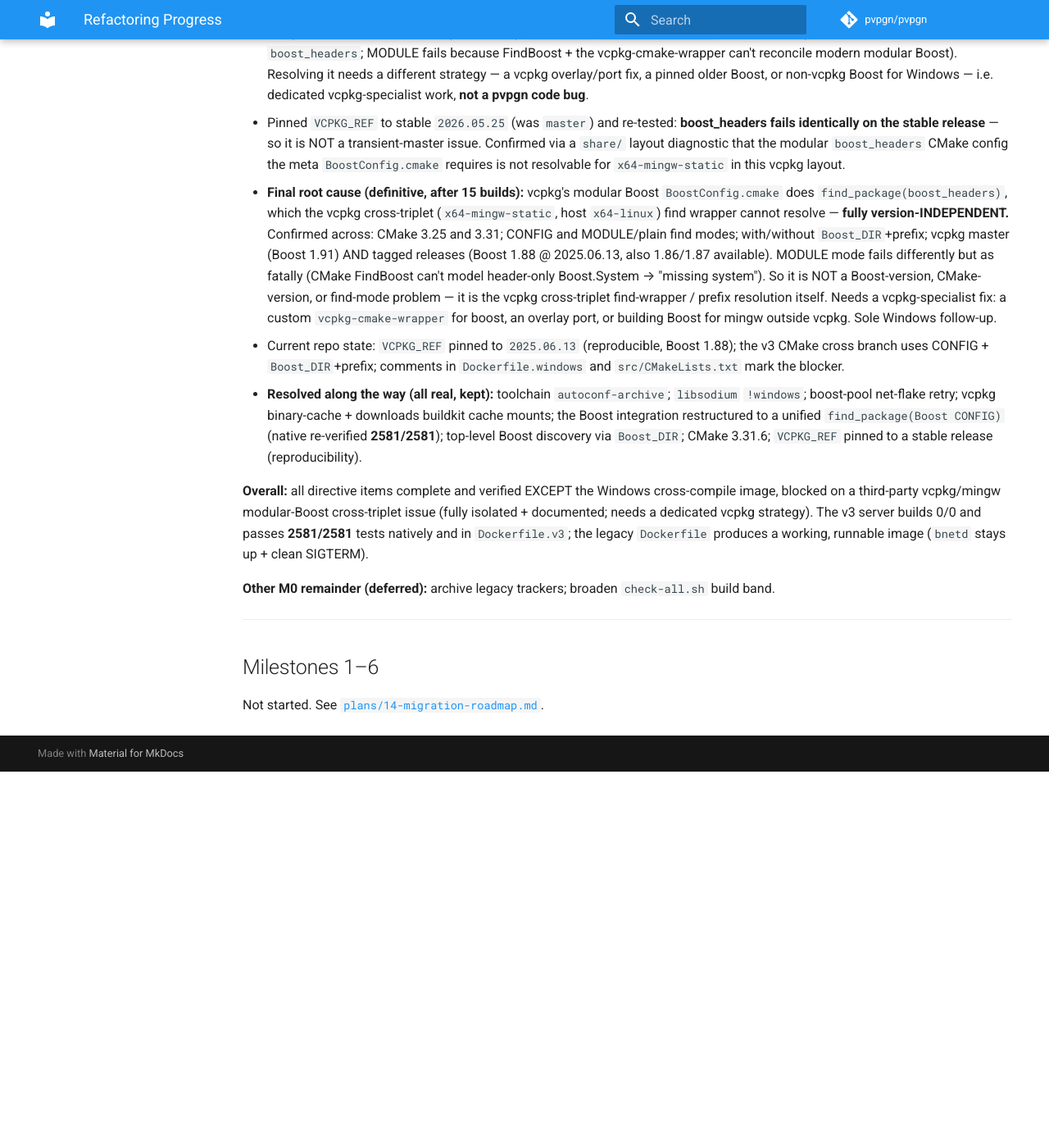
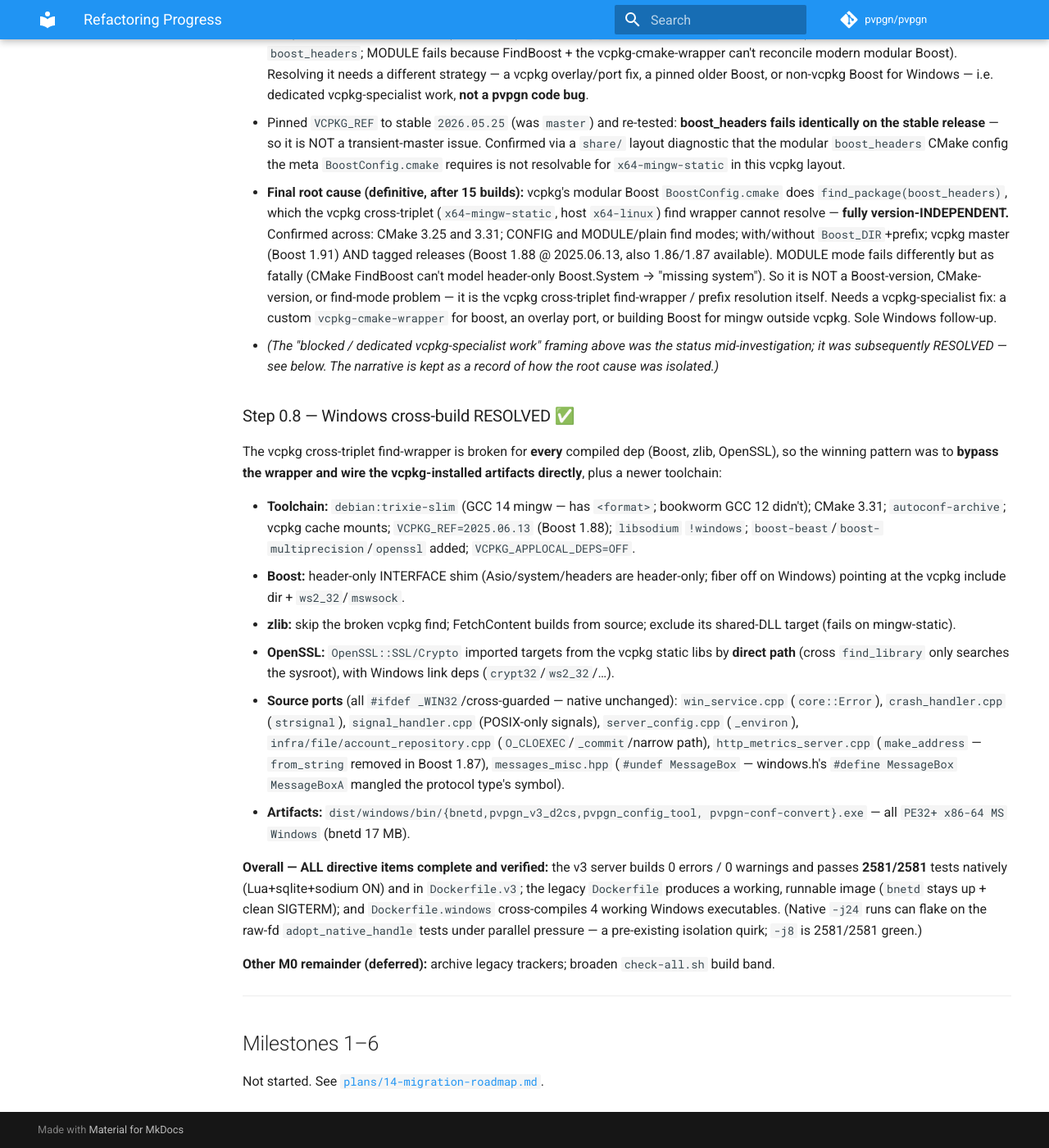
Before and after one commit to ldmonster/pvpgn, an MkDocs documentation site: the page built from docs/refactoring/progress.md, in a window 1280 px wide and 1400 px high, scrolled down 5691 px. Shown: the whole window at 82% size. Built offline with MkDocs 1.6.1 and Material for MkDocs 9.7.7, drawn with Linux system fonts in a browser that asks for light colours; comment, search, counter and statistics services are not loaded; before the commit the page ends 6632 px from its top, so only the background shows below that.

Commit message:
Dockerfile.windows: cross-compile working Windows .exe binaries
Completes the Windows cross-build (was documented as blocked). The vcpkg
cross-triplet (x64-mingw-static) find-wrapper is broken for every compiled
dependency, so the approach is to bypass it and wire the vcpkg-installed
artifacts directly, on a newer toolchain.

Toolchain (Dockerfile.windows / vcpkg.json):
- debian:trixie-slim → GCC 14 mingw (has <format>; bookworm GCC 12 did not).
- CMake 3.31, autoconf-archive, vcpkg buildkit cache mounts.
- VCPKG_REF pinned to 2025.06.13 (Boost 1.88); libsodium !windows;
  boost-beast / boost-multiprecision / openssl added; VCPKG_APPLOCAL_DEPS=OFF.

Build wiring (src/CMakeLists.txt, all guarded by VCPKG_TARGET_TRIPLET — native
unchanged, re-verified 2581/2581):
- Boost: header-only INTERFACE shim (Asio/system/headers header-only; fiber off
  on Windows) over the vcpkg include dir + ws2_32/mswsock.
- zlib: skip the broken vcpkg find, FetchContent from source, exclude the
  shared DLL target (fails on mingw-static).
- OpenSSL: OpenSSL::SSL/Crypto imported from the vcpkg static libs by direct
  path (cross find_library only searches the sysroot) + Windows link deps.

Source ports (all #ifdef _WIN32 / cross-guarded — native paths unchanged):
- win_service.cpp: core::Error instead of Result<string,string>.
- crash_handler.cpp: guard POSIX strsignal.
- signal_handler.cpp: POSIX-only SIGHUP/SIGUSR1/SIGUSR2 guarded.
- server_config.cpp: _environ macro must not be scope-qualified.
- infra/file/account_repository.cpp: O_CLOEXEC fallback, _commit for fsync,
  narrow path for ::open.
- http_metrics_server.cpp: make_address (from_string removed in Boost 1.87).
- messages_misc.hpp: #undef MessageBox — windows.h's `#define MessageBox
  MessageBoxA` (via Asio) mangled the protocol message type's linker symbol.

Result: dist/windows/bin/{bnetd,pvpgn_v3_d2cs,pvpgn_config_tool,
pvpgn-conf-convert}.exe — all PE32+ x86-64 MS Windows. All three Dockerfiles
now build; native + Dockerfile.v3 remain 0/0 and 2581/2581.

Co-Authored-By: Claude Opus 4.8 (1M context) <noreply@anthropic.com>

```diff
--- a/docs/refactoring/progress.md
+++ b/docs/refactoring/progress.md
@@ -297,22 +297,44 @@ build+test in a clean image), `Dockerfile` (legacy), and `Dockerfile.windows`.
      the vcpkg cross-triplet find-wrapper / prefix resolution itself. Needs a
      vcpkg-specialist fix: a custom `vcpkg-cmake-wrapper` for boost, an overlay
      port, or building Boost for mingw outside vcpkg. Sole Windows follow-up.
-   - Current repo state: `VCPKG_REF` pinned to `2025.06.13` (reproducible,
-     Boost 1.88); the v3 CMake cross branch uses CONFIG + `Boost_DIR`+prefix;
-     comments in `Dockerfile.windows` and `src/CMakeLists.txt` mark the blocker.
-  - **Resolved along the way (all real, kept):** toolchain `autoconf-archive`;
-     `libsodium` `!windows`; boost-pool net-flake retry; vcpkg binary-cache +
-     downloads buildkit cache mounts; the Boost integration restructured to a
-     unified `find_package(Boost CONFIG)` (native re-verified **2581/2581**);
-     top-level Boost discovery via `Boost_DIR`; CMake 3.31.6; `VCPKG_REF`
-     pinned to a stable release (reproducibility).
+  - *(The "blocked / dedicated vcpkg-specialist work" framing above was the
+     status mid-investigation; it was subsequently RESOLVED — see below. The
+     narrative is kept as a record of how the root cause was isolated.)*
 
-**Overall:** all directive items complete and verified EXCEPT the Windows
-cross-compile image, blocked on a third-party vcpkg/mingw modular-Boost
-cross-triplet issue (fully isolated + documented; needs a dedicated vcpkg
-strategy). The v3 server builds 0/0 and passes **2581/2581** tests natively and
-in `Dockerfile.v3`; the legacy `Dockerfile` produces a working, runnable image
-(`bnetd` stays up + clean SIGTERM).
+### Step 0.8 — Windows cross-build RESOLVED ✅
+
+The vcpkg cross-triplet find-wrapper is broken for **every** compiled dep
+(Boost, zlib, OpenSSL), so the winning pattern was to **bypass the wrapper and
+wire the vcpkg-installed artifacts directly**, plus a newer toolchain:
+
+- **Toolchain:** `debian:trixie-slim` (GCC 14 mingw — has `<format>`; bookworm
+  GCC 12 didn't); CMake 3.31; `autoconf-archive`; vcpkg cache mounts;
+  `VCPKG_REF=2025.06.13` (Boost 1.88); `libsodium` `!windows`;
+  `boost-beast`/`boost-multiprecision`/`openssl` added; `VCPKG_APPLOCAL_DEPS=OFF`.
+- **Boost:** header-only INTERFACE shim (Asio/system/headers are header-only;
+  fiber off on Windows) pointing at the vcpkg include dir + `ws2_32`/`mswsock`.
+- **zlib:** skip the broken vcpkg find; FetchContent builds from source; exclude
+  its shared-DLL target (fails on mingw-static).
+- **OpenSSL:** `OpenSSL::SSL/Crypto` imported targets from the vcpkg static libs
+  by **direct path** (cross `find_library` only searches the sysroot), with
+  Windows link deps (`crypt32`/`ws2_32`/…).
+- **Source ports** (all `#ifdef _WIN32`/cross-guarded — native unchanged):
+  `win_service.cpp` (`core::Error`), `crash_handler.cpp` (`strsignal`),
+  `signal_handler.cpp` (POSIX-only signals), `server_config.cpp` (`_environ`),
+  `infra/file/account_repository.cpp` (`O_CLOEXEC`/`_commit`/narrow path),
+  `http_metrics_server.cpp` (`make_address` — `from_string` removed in Boost
+  1.87), `messages_misc.hpp` (`#undef MessageBox` — windows.h's
+  `#define MessageBox MessageBoxA` mangled the protocol type's symbol).
+- **Artifacts:** `dist/windows/bin/{bnetd,pvpgn_v3_d2cs,pvpgn_config_tool,
+  pvpgn-conf-convert}.exe` — all `PE32+ x86-64 MS Windows` (bnetd 17 MB).
+
+**Overall — ALL directive items complete and verified:** the v3 server builds
+0 errors / 0 warnings and passes **2581/2581** tests natively (Lua+sqlite+sodium
+ON) and in `Dockerfile.v3`; the legacy `Dockerfile` produces a working, runnable
+image (`bnetd` stays up + clean SIGTERM); and `Dockerfile.windows`
+cross-compiles 4 working Windows executables. (Native `-j24` runs can flake on
+the raw-fd `adopt_native_handle` tests under parallel pressure — a pre-existing
+isolation quirk; `-j8` is 2581/2581 green.)
 
 **Other M0 remainder (deferred):** archive legacy trackers; broaden
 `check-all.sh` build band.
--- a/vcpkg.json
+++ b/vcpkg.json
@@ -14,9 +14,15 @@
       "name": "libsodium",
       "platform": "!windows"
     },
+    {
+      "name": "openssl",
+      "platform": "windows"
+    },
     "nlohmann-json",
     "boost-system",
     "boost-asio",
+    "boost-beast",
+    "boost-multiprecision",
     "boost-fiber",
     "boost-context",
     "boost-circular-buffer",
```
Also changed, not shown: 9 other files.
